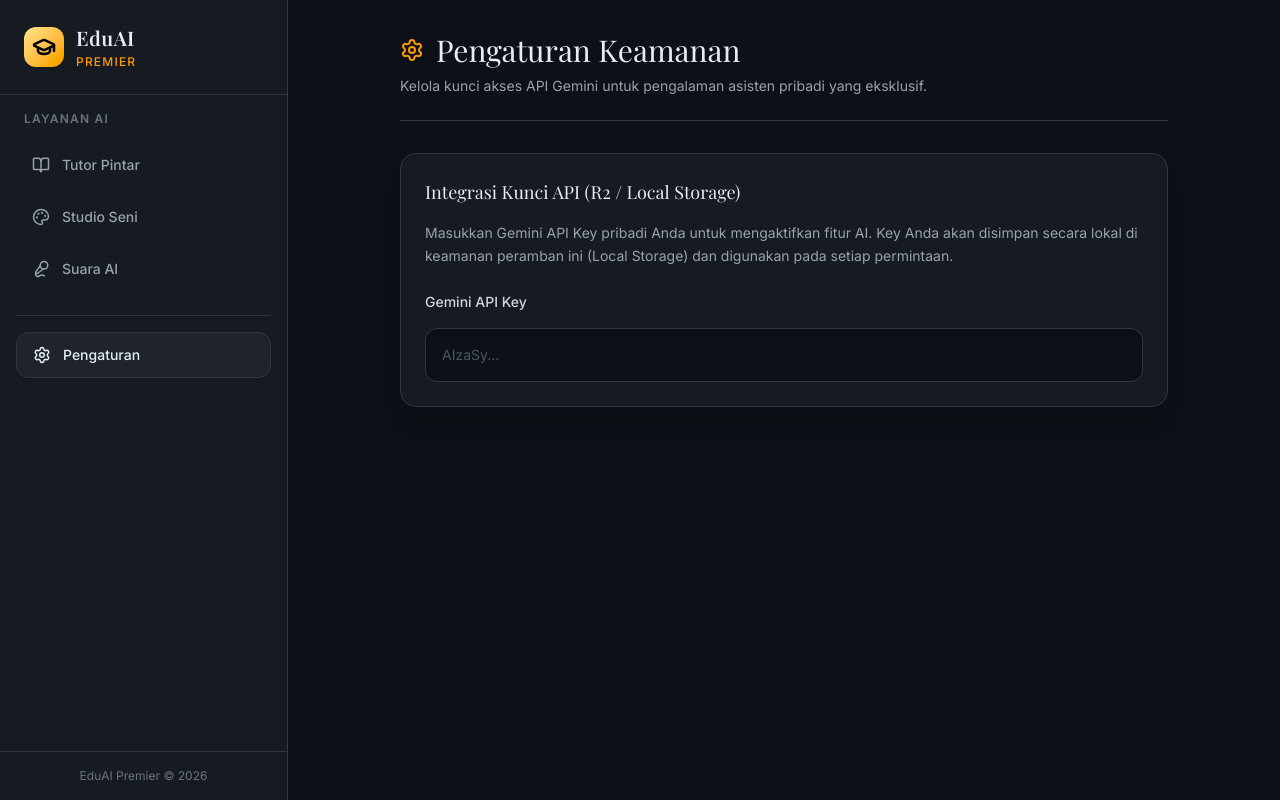
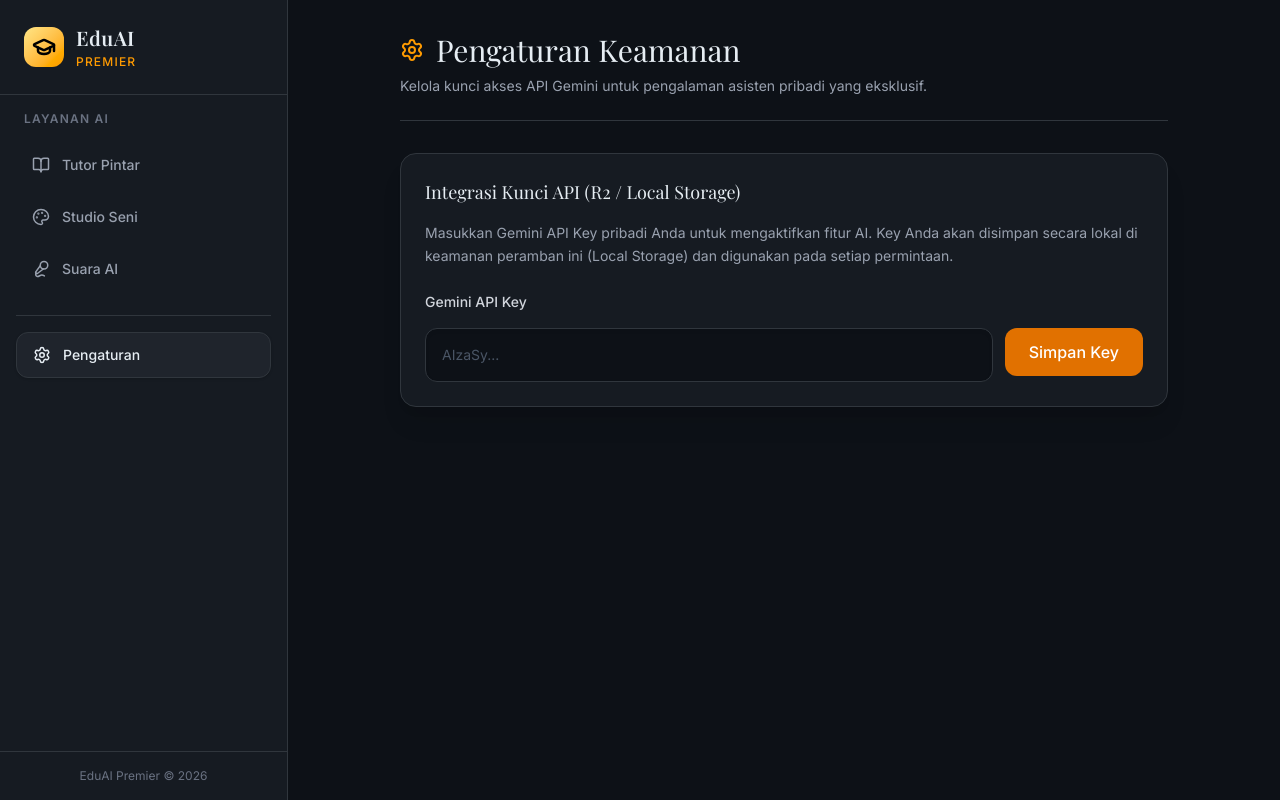
Before and after one commit to 2026musik-code/bigsped, a React (Vite) app: page / in a window 1280 px wide. Both pictures are taken after a click on the button "Pengaturan". Built offline with nearby package versions, Linux system fonts and the light colour scheme; a web font is replaced by a local one.

Commit message:
feat: improve API key management and error handling
Add confirmation state for saving API keys and implement robust JSON response parsing for API requests to handle potential server errors.

```diff
--- a/src/App.tsx
+++ b/src/App.tsx
@@ -31,10 +31,14 @@ export default function App() {
     }
     return "";
   });
+  const [apiKeyInput, setApiKeyInput] = useState(apiKey);
+  const [isKeySaved, setIsKeySaved] = useState(false);
 
-  const handleSaveApiKey = (key: string) => {
-    setApiKey(key);
-    localStorage.setItem("eduai_api_key", key);
+  const handleSaveApiKey = () => {
+    setApiKey(apiKeyInput);
+    localStorage.setItem("eduai_api_key", apiKeyInput);
+    setIsKeySaved(true);
+    setTimeout(() => setIsKeySaved(false), 3000);
   };
   const [messages, setMessages] = useState<Message[]>([
     {
@@ -81,7 +85,13 @@ export default function App() {
         },
         body: JSON.stringify({ messages: [...messages, newMsg] })
       });
-      const data = await res.json();
+
+      let data;
+      try {
+        data = await res.json();
+      } catch (e) {
+        throw new Error(`Server tidak memberikan respons yang valid (Status: ${res.status}).`);
+      }
 
       if (!res.ok) throw new Error(data.error || "Gagal mendapatkan respons dari server.");
 
@@ -110,7 +120,13 @@ export default function App() {
         },
         body: JSON.stringify({ prompt: imagePrompt.trim() })
       });
-      const data = await res.json();
+
+      let data;
+      try {
+        data = await res.json();
+      } catch (e) {
+        throw new Error(`Server tidak memberikan respons yang valid (Status: ${res.status}).`);
+      }
 
       if (!res.ok) throw new Error(data.error || "Gagal membuat gambar.");
 
@@ -139,7 +155,13 @@ export default function App() {
         },
         body: JSON.stringify({ text: voiceText.trim() })
       });
-      const data = await res.json();
+
+      let data;
+      try {
+        data = await res.json();
+      } catch (e) {
+        throw new Error(`Server tidak memberikan respons yang valid (Status: ${res.status}).`);
+      }
 
       if (!res.ok) throw new Error(data.error || "Gagal membuat suara.");
 
@@ -458,14 +480,22 @@ export default function App() {
                 </p>
                 <div className="space-y-4">
                   <label className="block text-sm font-medium text-gray-300">Gemini API Key</label>
-                  <input
-                    type="password"
-                    className="w-full bg-[#0d1117] border border-[#30363d] rounded-xl p-4 text-sm focus:outline-none focus:ring-1 focus:ring-amber-500/50 focus:border-amber-500 transition-all text-[#e6edf3] placeholder:text-gray-600 shadow-inner"
-                    placeholder="AIzaSy..."
-                    value={apiKey}
-                    onChange={(e) => handleSaveApiKey(e.target.value)}
-                  />
-                  {apiKey && (
+                  <div className="flex flex-col md:flex-row gap-3">
+                    <input
+                      type="password"
+                      className="flex-1 bg-[#0d1117] border border-[#30363d] rounded-xl p-3 md:p-4 text-sm focus:outline-none focus:ring-1 focus:ring-amber-500/50 focus:border-amber-500 transition-all text-[#e6edf3] placeholder:text-gray-600 shadow-inner"
+                      placeholder="AIzaSy..."
+                      value={apiKeyInput}
+                      onChange={(e) => setApiKeyInput(e.target.value)}
+                    />
+                    <button
+                      onClick={handleSaveApiKey}
+                      className="bg-amber-600 hover:bg-amber-500 text-white font-medium py-3 px-6 rounded-xl transition-all flex justify-center items-center h-full whitespace-nowrap"
+                    >
+                      Simpan Key
+                    </button>
+                  </div>
+                  {isKeySaved && (
                     <div className="mt-2 text-xs text-green-400 flex items-center">
                       <Sparkles size={14} className="mr-1.5" /> API Key berhasil disimpan untuk sesi operasional ini.
                     </div>
```
